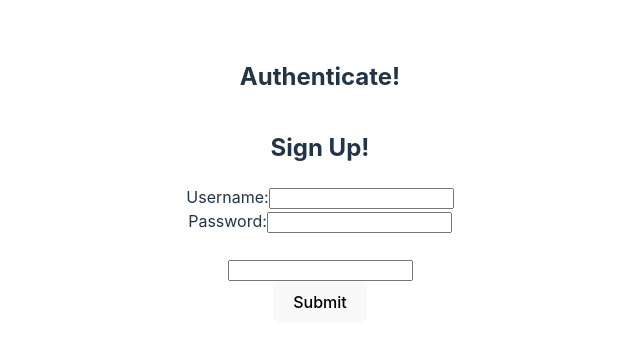
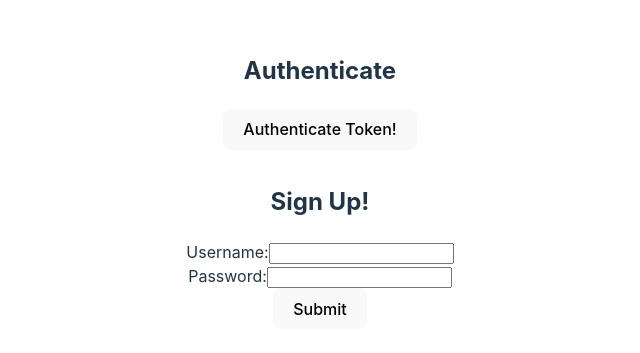
Before and after one commit to Green143/Block27ReactForm, a React (Vite) app: page / in a window 1280 px wide. Shown: the part 219-572 px from the top of the page, without its empty margins (320-960 px from the left). Built offline with nearby package versions, Linux system fonts and the light colour scheme.

Commit message:
fourth commit

```diff
--- a/src/Components/Authenticate.jsx
+++ b/src/Components/Authenticate.jsx
@@ -1,16 +1,44 @@
 
-import { useState } from "react";
+import { useState } from "react"
 
-const AuthForm=() =>{
+
+export default function Authenticate({token, setToken}) {
+
+    const [accessMessage,setAccessMessage] = useState(null);
+
+    const [error, setError] = useState(null);
+
+    const [result, setResult] = useState(null)
+
+    async function handleClick(){
+        try {
+            const response = await fetch('https://fsa-jwt-practice.herokuapp.com/authenticate',
+            {
+                method:"GET",
+                headers: {
+                "Content-Type": "application/json",
+                "Authorization": `Bearer ${token}`
+              }
+
+            })
+                const results = await response.json();
+                console.log(results)
+                setAccessMessage(results.message)
+
+        } catch (error){
+            setError(error.message);
+        }
+
+    }
+
 
     return(
         <div>
-            <form>
-                <h1> Authenticate </h1>
-            </form>
-        </div>
-    )
+        <h2>Authenticate</h2>
+        {accessMessage && <p>{accessMessage}</p>}
+        {error && <p>{error}</p>}
+        <button onClick={handleClick}>Authenticate Token!</button>
+
+</div>
+);
 }
-export default function Authenticate() {
-    return <h2>Authenticate!</h2>;
-  }
--- a/src/Components/SignUpForm.jsx
+++ b/src/Components/SignUpForm.jsx
@@ -1,10 +1,8 @@
 
 import { useState } from "react"
 
+export default function SignUpForm({token, setToken}) {
 
-
-
-export default function SignUpForm() {
     const {userName, setUserName}= useState ("")
 
     const {password, setPassword}= useState ("")
@@ -14,7 +12,28 @@ export default function SignUpForm() {
 async function handleSubmit(event) {
         event.preventDefault()
         //console.log("hello")
+        try{
+            const response = await fetch(`https://fsa-jwt-practice.herokuapp.com/signup`,
+            {
+                method: "POST",
+                headers: {
+                    "Content-Type" : " application/json"
+                },
+                    body: JSON.stringify({
+                        username: {username},
+                        password: {password}
+                })
+            })
+            const result= await response.json();
+            setToken(result.token);
+            console.log(result)
+        }catch(error){
+            setError(error.message);
     }
+
+
+
+}
     return (
         <div>
             <h2>Sign Up!</h2>
@@ -31,11 +50,6 @@ async function handleSubmit(event) {
                             setPassword(event.target.value)
                          }}
                          />
-                        <br /><br />
-                         <input value ={error} onChange={(event)=>{   //error space
-                            setError(event.target.value)
-                         }}
-                         />
                          <br />
                     </label>
                 <button type='submit'> Submit </button>
```
